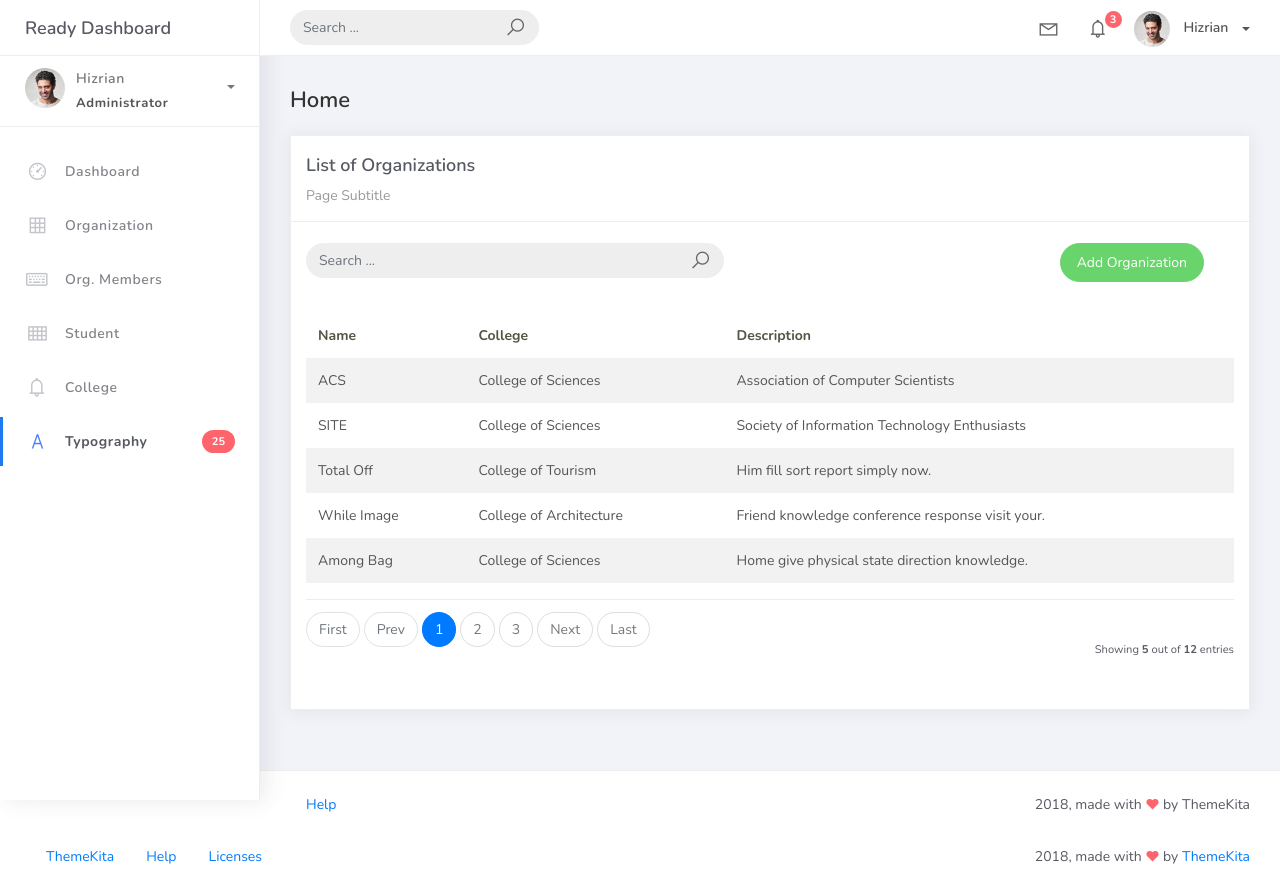
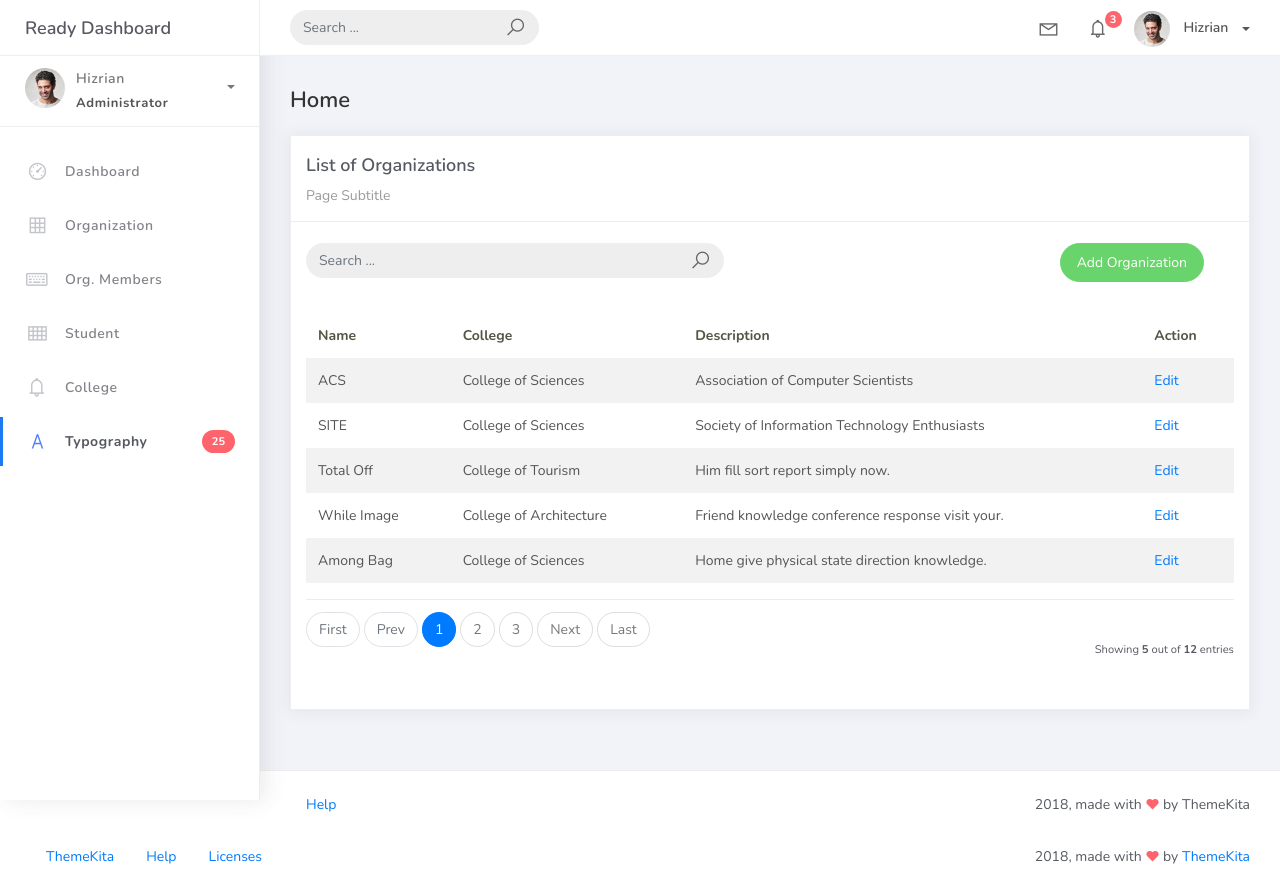
Before and after one commit to sawada-png/PSUSphere, a Django app: page /organization_list/ in a window 1280 px wide. Run offline with Django 5.2, Linux system fonts and the light colour scheme; data comes from the database, SQL or seed files in the repository; some libraries are stand-ins or nearby versions.

Commit message:
edit org

```diff
--- a/projectsite/projectsite/urls.py
+++ b/projectsite/projectsite/urls.py
@@ -16,8 +16,7 @@ Including another URLconf
 """
 from django.contrib import admin
 from django.urls import path
-from studentorg.views import HomePageView, OrganizationList
-from studentorg.views import HomePageView, OrganizationList, OrganizationCreateView
+from studentorg.views import HomePageView, OrganizationList, OrganizationCreateView, OrganizationUpdateView
 from studentorg import views
 
 
@@ -25,10 +24,10 @@ urlpatterns = [
     path("admin/", admin.site.urls),
     path("", views.HomePageView.as_view(), name="home"),
     path("organization_list/", OrganizationList.as_view(), name="organization-list"),
-    path('organization_list/add', OrganizationCreateView.as_view(), name='organization-add'),
+    path("organization_list/add", OrganizationCreateView.as_view(), name="organization-add"),
     path(
-        "organization_add/",
-        OrganizationCreateView.as_view(),
-        name="organization-add"
+        "organization_list/<pk>",
+        OrganizationUpdateView.as_view(),
+        name="organization-update",
     ),
 ]
--- a/projectsite/studentorg/views.py
+++ b/projectsite/studentorg/views.py
@@ -1,4 +1,4 @@
-from django.views.generic import ListView, CreateView
+from django.views.generic import ListView, CreateView, UpdateView
 from django.urls import reverse_lazy
 
 from .models import Organization
@@ -23,3 +23,10 @@ class OrganizationCreateView(CreateView):
     form_class = OrganizationForm
     template_name = "organization_form.html"
     success_url = reverse_lazy("organization-list")
+
+
+class OrganizationUpdateView(UpdateView):
+    model = Organization
+    form_class = OrganizationForm
+    template_name = "org_form.html"
+    success_url = reverse_lazy("organization-list")
--- a/projectsite/templates/org_list.html
+++ b/projectsite/templates/org_list.html
@@ -5,14 +5,18 @@
 <div class="content">
     <div class="container-fluid">
         <h4 class="page-title">Home</h4>
+
         <div class="row">
             <div class="col-md-12">
                 <div class="card">
+
                     <div class="card-header">
                         <div class="card-title">List of Organizations</div>
                         <div class="card-category">Page Subtitle</div>
                     </div>
+
                     <br />
+
                     <div class="col-md-12 row">
                         <div class="col-md-6">
                             <form class="navbar-left navbar-form nav-search mr-md-3" action="">
@@ -29,10 +33,13 @@
 
                         <div class="col-md-6">
                             <div class="pull-right">
-            <a href="{% url 'organization-add' %}" class="btn btn-success btn-rounded">Add Organization</a>
+                                <a href="{% url 'organization-add' %}" class="btn btn-success btn-rounded">
+                                    Add Organization
+                                </a>
                             </div>
                         </div>
                     </div>
+
                     <div class="card-body">
                         <table class="table table-striped mt-3">
                             <thead>
@@ -40,6 +47,7 @@
                                     <th scope="col">Name</th>
                                     <th scope="col">College</th>
                                     <th scope="col">Description</th>
+                                    <th scope="col">Action</th>
                                 </tr>
                             </thead>
 
@@ -49,12 +57,27 @@
                                     <td>{{ object.name }}</td>
                                     <td>{{ object.college }}</td>
                                     <td>{{ object.description }}</td>
+                                    <td>
+                                        <a href="{% url 'organization-update' object.id %}">
+                                            Edit
+                                        </a>
+                                    </td>
+                                </tr>
+
+                                {% empty %}
+                                <tr>
+                                    <td colspan="4" style="text-align: center">
+                                        <p class="text-sm font-weight-bold mb-0">
+                                            No Records Found
+                                        </p>
+                                    </td>
                                 </tr>
                                 {% endfor %}
                             </tbody>
                         </table>
 
                         {% include 'includes/pagination.html' %}
+
                     </div>
                 </div>
             </div>
```
Lines whose indentation alone changed are shown as unchanged.
